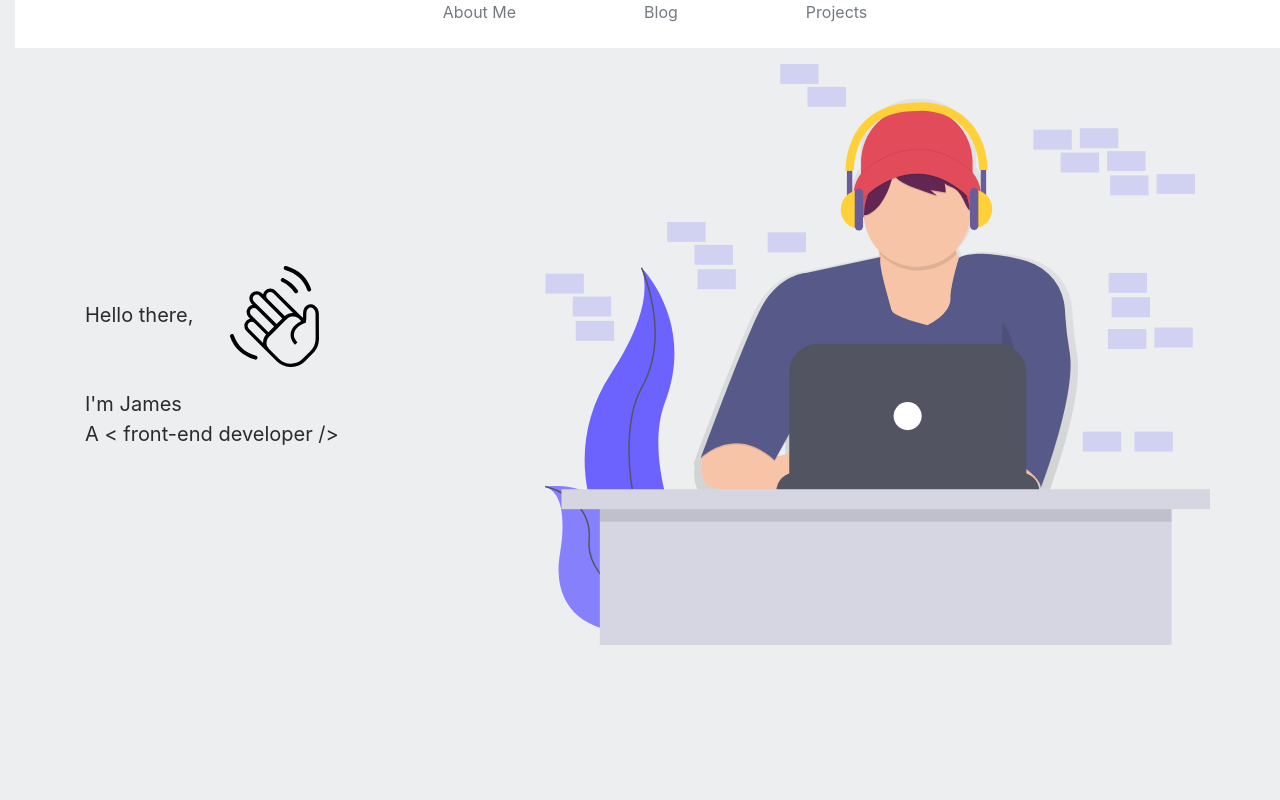
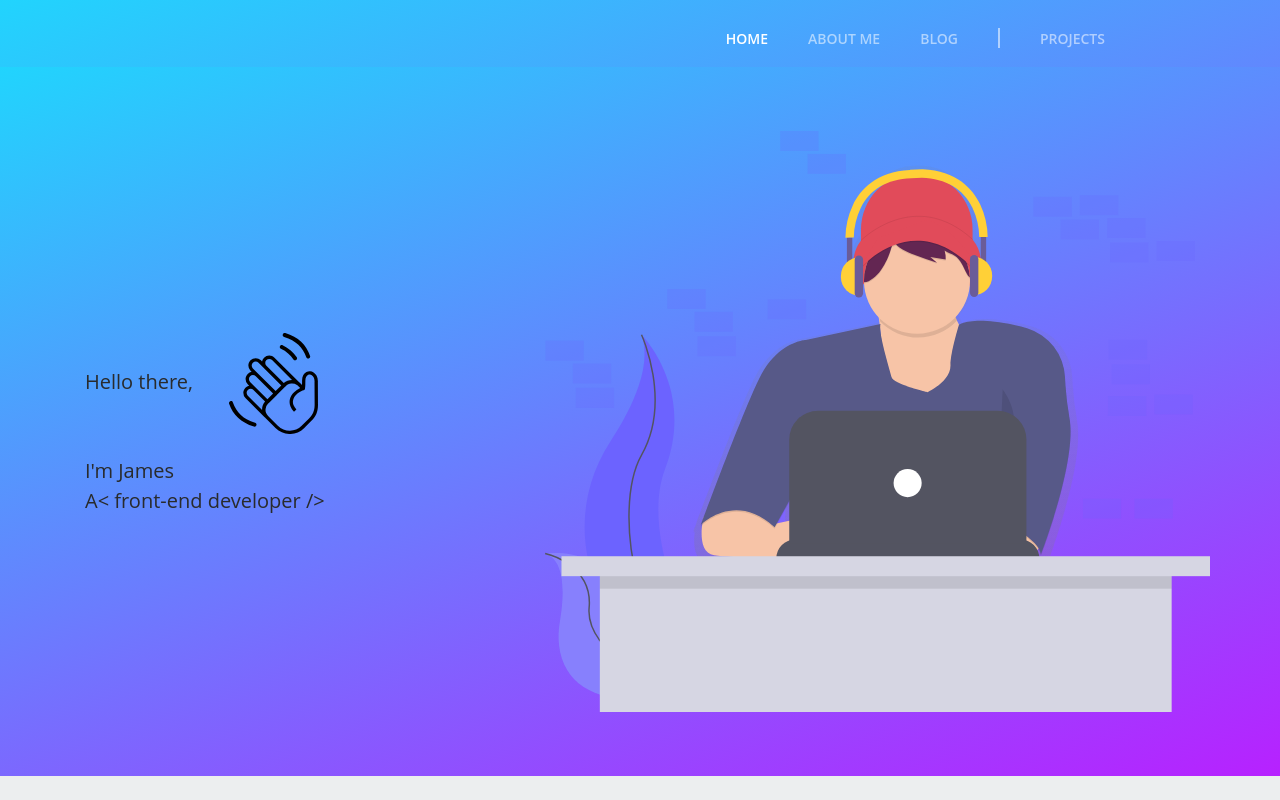
Before and after one commit to Jhesse-Jack/Sample-portfolio, a Gatsby site: page / in a window 1280 px wide. Built offline with nearby package versions, Linux system fonts and the light colour scheme; Gatsby itself is replaced by a stand-in of ours.

Commit message:
Will start working on about me page soon

```diff
--- a/src/components/landingpage.js
+++ b/src/components/landingpage.js
@@ -1,60 +1,105 @@
+// import React from 'react';
+// import { Link } from 'gatsby';
+// import "../App.scss";
+// import "../bootstrap.min.css";
+// import Content from './landingpagecontent';
+// import './style.css';
+
+// const StartPage = () => {
+//     return (
+//         <div className="container-fluid landingpage">
+//             <header id="header" style={styles.header}>
+//                 <nav className="right">
+//                     <Link to="/aboutme" className="button alt">
+//                         About Me
+//                     </Link>
+//                     {/* <Link to="lets-talk-reactjs"className="button alt">
+//                         Blog
+//                     </Link> */}
+//                     <a href="https://lets-talk-reactjs.netlify.app" className="button alt">
+//                         Blog
+//                     </a>
+//                     <Link to="/projects" className="button alt">
+//                         Projects
+//                     </Link>
+//                 </nav>
+//             </header>
+//             <Content />
+//         </div>
+//     )
+// }
+
+// const styles = {
+//     header: {
+//         margin: '0%',
+//         padding: '0%',
+//         border: '0',
+//         fontSize: '100%',
+//         font: 'inherit',
+//         verticalAlign: 'baseline',
+//         display: 'block',
+//     },
+
+// };
+
+// export default StartPage;
+
 import React from 'react';
+import '../bootstrap.min.css';
+import Content from './landingpagecontent';
 import { Link } from 'gatsby';
-import "../App.scss";
-import "../bootstrap.min.css";
-import Wavy from "../images/bye.svg"
-import Content from './landingpagecontent';
+//import '../App.scss';
+import './style.scss';
 
-const StartPage = () => {
+const startPage = () => {
     return (
-        <div className="container-fluid">
-            <header id="header" style={styles.header}>
-                <nav className="right">
-                    <Link to="/aboutme" className="button alt">
+        //Header
+        <div className="landingpage">
+            <header className="header">
+                <div className="container row">
+                    <nav className="navbar navbar expand-lg align-content-center px-0">
+                        <button
+                            className="navbar-toggler"
+                            type="button"
+                            data-toggle="collapse"
+                            data-target="#menu"
+                            aria-controls="menu"
+                            aria-expanded="false"
+                            aria-label="Toggle navigation">
+                            <i className="fas-fa bars"></i>
+                        </button>
+                        <div className="navbar-collapse" id="menu">
+                            <ul className="navbar-nav ml-lg-auto row">
+                                <li className="nav-item">
+                                    <Link to="/" className="nav-link active">
+                                        Home
+                                        <span className="sr-only"> (current) </span>
+                                    </Link>
+                                </li>
+                                <li className="nav-item">
+                                    <Link to="/aboutme" className="nav-link ips">
                                         About Me
                                     </Link>
-                    {/* <Link to="lets-talk-reactjs"className="button alt">
-                        Blog
-                    </Link> */}
-                    <a href="https://lets-talk-reactjs.netlify.app" className="button alt">
+                                </li>
+                                <li className="nav-item">
+                                    <a className="nav-link ips" href="https://lets-talk-reactjs.netlify.app">
                                         Blog
                                     </a>
-                    <Link to="/projects" className="button alt">
+                                </li>
+                                <li className="nav-item nav-item-divider d-none d-lg-block"></li>
+                                <li className="nav-item">
+                                    <Link to="/features" className="nav-link ips">
                                         Projects
                                     </Link>
+                                </li>
+                            </ul>
+                        </div>
                     </nav>
+                </div>
             </header>
             <Content />
-            {/* <section>
-                <h2>
-                    Hello there,
-                    <img src={Wavy} alt="wavy-hand" />
-                    <br />
-                    <span>
-                        I'm
-                        <span>
-                            James
-                        </span>
-                    </span>
-                    <br />
-                    A front-end developer
-                </h2>
-            </section> */}
         </div>
     )
 }
 
-const styles = {
-    header: {
-        margin: '0%',
-        padding: '0%',
-        border: '0',
-        fontSize: '100%',
-        font: 'inherit',
-        verticalAlign: 'baseline',
-        display: 'block',
-    },
-
-};
-
-export default StartPage;
+export default startPage;
--- a/src/components/landingpagecontent.js
+++ b/src/components/landingpagecontent.js
@@ -1,12 +1,12 @@
 import React from 'react';
 import '../bootstrap.min.css';
-import './style.css';
+import './style.scss';
 import Wavy from '../images/bye.svg';
 import HeroImage from '../images/undraw_coding_6mjf.svg';
 
 const Hero = () => {
 	return (
-		<div className="jumbotron jumbotron-fluid bg-transparent hero section m-0">
+		<div className="jumbotron jumbotron-fluid bg-transparent hero section m-0 landingpage">
 			<div className="container">
 				<div className="row align-items-end align-items-xl-center">
 					<div className="col-12 col-lg-5">
@@ -20,11 +20,15 @@ const Hero = () => {
 								<span>
 									<b>
 									I'm
-									<span> James</span> </b>
+									<span className="name"> James</span> </b>
 								&nbsp;
 								</span>
 								<br />
-								<b> A &lt; front-end developer /&gt; </b>
+								<b> A
+									<span>
+										&lt; front-end developer /&gt;
+									</span>
+								</b>
 							</p>
 							&nbsp;
 							<div className="space-md" />
--- /dev/null
+++ b/src/components/style.scss
@@ -0,0 +1,89 @@
+body {
+    background-color: #ECEEEF;
+}
+
+.imgreduce {
+    width: 20%;
+    margin: 5% 7%;
+    height: 20%;
+    color: #ffffff;
+}
+
+.wave {
+    animation-name: wave-animation;  /* Refers to the name of your @keyframes element below */
+    animation-duration: 5s;        /* Change to speed up or slow down */
+    animation-iteration-count: infinite;  /* Never stop waving :) */
+    transform-origin: 70% 70%;       /* Pivot around the bottom-left palm */
+    display: inline-block;
+  }
+
+  @keyframes wave-animation {
+    0% { transform: rotate( 0.0deg) }
+   10% { transform: rotate(14.0deg) }  /* The following five values can be played with to make the waving more or less extreme */
+   20% { transform: rotate(-8.0deg) }
+   30% { transform: rotate(14.0deg) }
+   40% { transform: rotate(-4.0deg) }
+   50% { transform: rotate(10.0deg) }
+   60% { transform: rotate( 0.0deg) }  /* Reset for the last half to pause */
+  100% { transform: rotate( 0.0deg) }
+}
+
+.landingpage {
+  background-image: linear-gradient(-20deg, #b721ff 0%, #21d4fd 100%);
+}
+
+
+body {
+  font-family: "Open Sans", sans-serif;
+}
+
+.header {
+  padding: 0;
+  display: flex;
+  flex-direction: row;
+  flex-wrap: nowrap;
+  .nav-link {
+      text-transform: uppercase;
+      color: rgba(255, 255, 255, 0.55);
+      font-size: 14px;
+      font-weight: 600;
+  }
+  .nav-link.active, .nav-link:hover, .nav-link:focus {
+      color: #ffffff;
+  }
+  .navbar-nav .nav-link {
+      padding: 10px 20px;
+  }
+  .nav-item-divider {
+      width: 2px;
+      height: 20px;
+      margin: 10px 20px;
+      background-color: rgba(255, 255, 255, 0.55);
+  }
+}
+
+@media screen and (max-width: 991px) {
+  .header {
+      .navbar-nav {
+          margin-top: 16px;
+          background: rgba(255, 255, 255, 0.15);
+      }
+  }
+}
+
+.container {
+  display: flex;
+  flex-direction: row;
+  justify-content: flex-end;
+}
+
+#menu > ul {
+  display: flex;
+  flex-direction: row;
+  justify-content: flex-end;
+  li {
+    display: flex;
+    flex-direction: row;
+    justify-content: flex-end;
+  }
+}
```
Also changed, not shown: src/components/style.css (deleted). Lines whose indentation alone changed are shown as unchanged.
